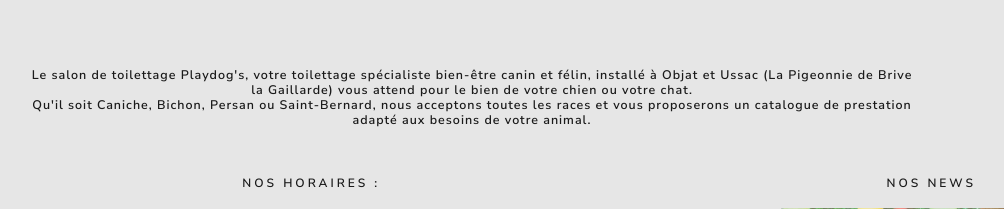
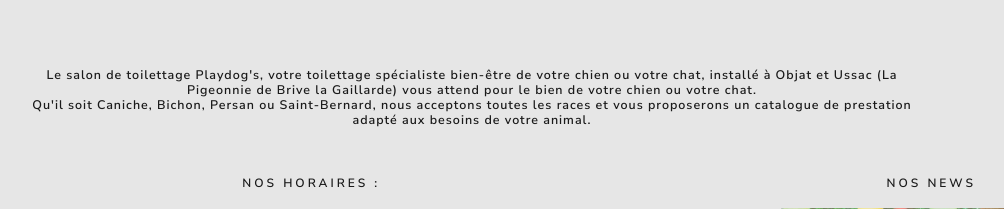
Before and after one commit to benoitsouillat/playdogs, a Symfony app: template templates/playdogs/home.html.twig in a window 1280 px wide. Shown: the part 230-439 px from the top of the page, without its empty margins (168-1172 px from the left). Run offline with Twig, Linux system fonts and the light colour scheme; the template is opened without the code that fills it, so the values that code supplies are empty; some libraries are stand-ins or nearby versions.

Commit message:
add text

```diff
--- a/templates/playdogs/home.html.twig
+++ b/templates/playdogs/home.html.twig
@@ -5,7 +5,7 @@
 <section id="accueil">
 
 
-    <h5>Le salon de toilettage Playdog's, votre toilettage spécialiste bien-être canin et félin, installé à Objat et Ussac (La Pigeonnie de Brive la Gaillarde) vous attend pour le bien de votre chien ou votre chat.<br/> Qu'il soit Caniche, Bichon, Persan ou Saint-Bernard, nous acceptons toutes les races et vous proposerons un catalogue de prestation adapté aux besoins de votre animal. </h5>
+    <h5>Le salon de toilettage Playdog's, votre toilettage spécialiste bien-être de votre chien ou votre chat, installé à Objat et Ussac (La Pigeonnie de Brive la Gaillarde) vous attend pour le bien de votre chien ou votre chat.<br/> Qu'il soit Caniche, Bichon, Persan ou Saint-Bernard, nous acceptons toutes les races et vous proposerons un catalogue de prestation adapté aux besoins de votre animal. </h5>
 
     <div class="content-home">
         <div class="hours">
```
